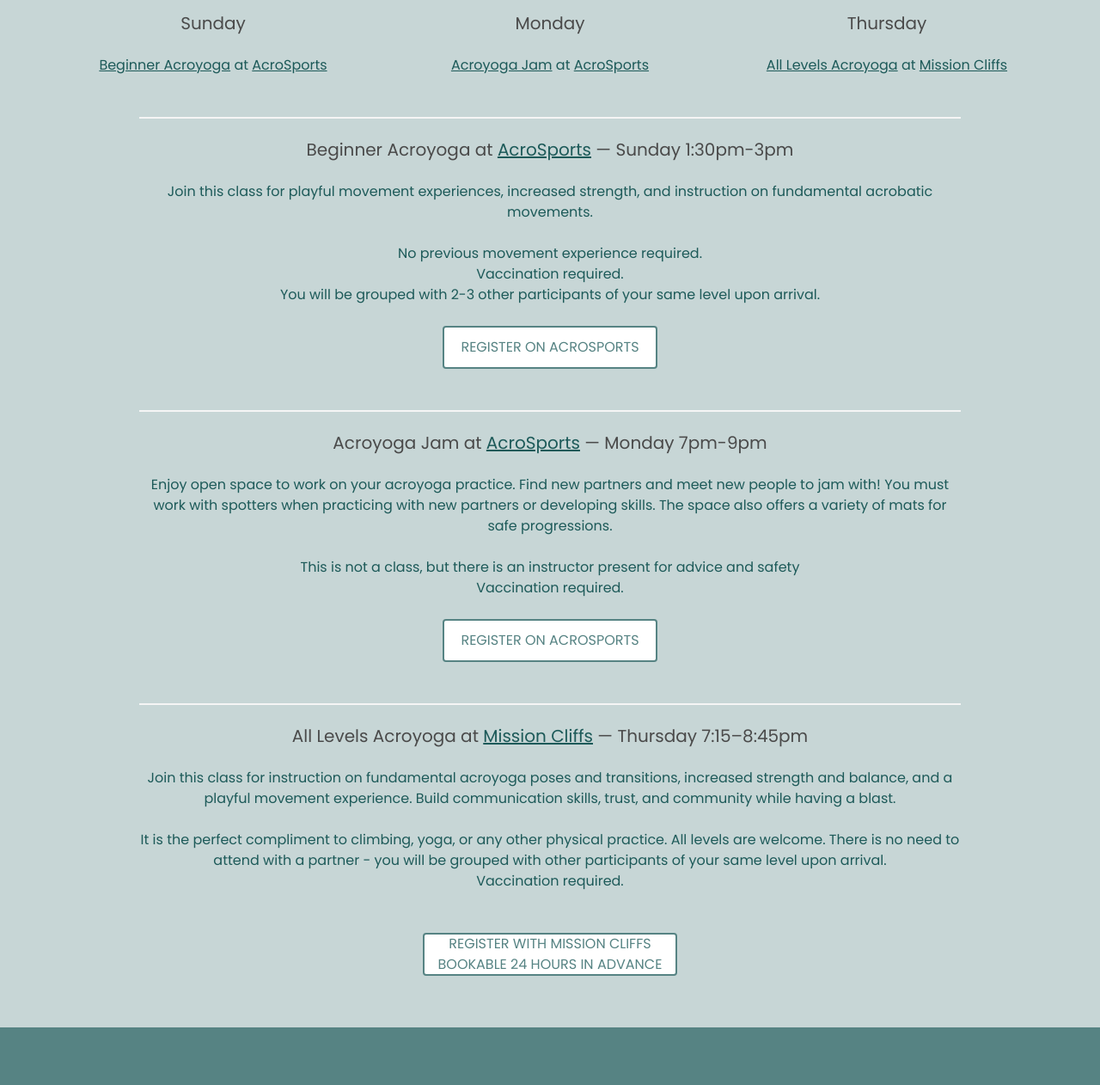
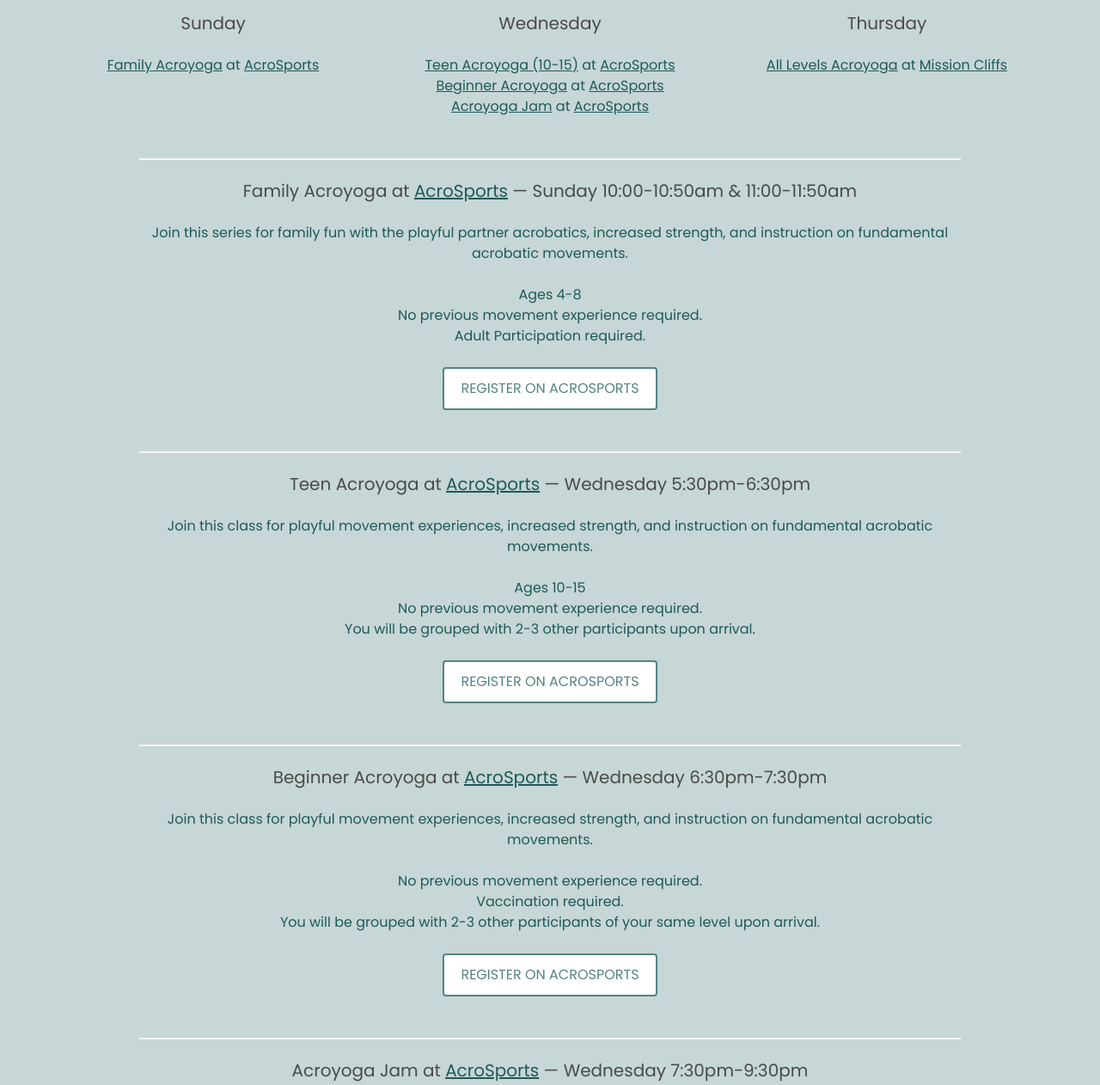
Before and after one commit to alysweet/alysweet.github.io, a plain HTML site: page index.html in a window 1280 px wide. Shown: the part 1551-2813 px from the top of the page at 86% size. Drawn offline with nearby package versions, Linux system fonts and the light colour scheme.

Commit message:
Update Fall Class Schedule
yep

```diff
--- a/index.html
+++ b/index.html
@@ -191,11 +191,7 @@
             </div>
             <div class="column is-4 has-text-centered">
               <h2 class="subtitle">Sunday</h2>
-              <p><a href="#acrosports-class">Beginner Acroyoga</a> at <a href="https://acrosports.org/">AcroSports</a></p>
-            </div>
-            <div class="column is-4 has-text-centered">
-              <h2 class="subtitle">Monday</h2>
-              <p><a href="#acrosports-jam">Acroyoga Jam</a> at <a href="https://acrosports.org/">AcroSports</a></p>
+              <p><a href="#family-acrosports-class">Family Acroyoga</a> at <a href="https://acrosports.org/">AcroSports</a></p>
             </div>
             <!--
             <div class="column is-3 has-text-centered">
@@ -204,6 +200,12 @@
               <p><a href="#centersf-class-2">Acroyoga Level 2</a> at <a href="https://www.thecentersf.com/" target="_blank">The&nbsp;Center&nbsp;SF</a></p>
             </div>
             -->
+            <div class="column is-4 has-text-centered">
+              <h2 class="subtitle">Wednesday</h2>
+              <p><a href="#teen-acrosports-class">Teen Acroyoga (10-15)</a> at <a href="https://acrosports.org/">AcroSports</a></p>
+              <p><a href="#acrosports-class">Beginner Acroyoga</a> at <a href="https://acrosports.org/">AcroSports</a></p>
+              <p><a href="#acrosports-jam">Acroyoga Jam</a> at <a href="https://acrosports.org/">AcroSports</a></p>
+            </div>
             <div class="column is-4 has-text-centered">
               <h2 class="subtitle">Thursday</h2>
               <p><a href="#mission-cliffs-class">All Levels Acroyoga</a> at <a href="https://touchstoneclimbing.com/mission-cliffs/" target="_blank">Mission&nbsp;Cliffs</a></p>
@@ -214,7 +216,7 @@
               <h2 class="subtitle" id="dolores-class">
                 All Levels Acroyoga at Dolores Park &mdash; Sunday 10:30am&ndash;12:00pm
               </h2>
-              <p>Our last outdoor class of the season will be on Sunday October 31 in Mission Dolores Park.</p>
+              <p>Our last outdoor class of the season will be on Sunday October 31 2021 in Mission Dolores Park.</p>
               <br />
               <p>Socially distant and COVID-19 conscientious.</p>
               <p>15% of proceeds will be donated to non-profits.</p>
@@ -228,11 +230,50 @@
               </a>
             </div>
           -->
-
+            <div class="column is-10 has-text-centered is-offset-1">
+              <hr>
+              <h2 class="subtitle" id="family-acrosports-class">
+                Family Acroyoga at <a href="https://acrosports.org/" target="_blank">AcroSports</a> &mdash; Sunday 10:00-10:50am & 11:00-11:50am
+              </h2>
+              <p>Join this series for family fun with the playful partner acrobatics, increased strength, and instruction on fundamental acrobatic movements.</p>
+              <br />
+              <ul>
+                <li> Ages 4-8 </li>
+                <li> No previous movement experience required.</li>
+                <li> Adult Participation required.</li>
+              </ul>
+              <br />
+              <a href="https://acrosports.org/kids-classes/"
+                 class="button"
+                 target="_blank"
+              >
+                Register on AcroSports
+              </a>
+            </div>
             <div class="column is-10 has-text-centered is-offset-1">
               <hr>
               <h2 class="subtitle" id="acrosports-class">
-                Beginner Acroyoga at <a href="https://acrosports.org/" target="_blank">AcroSports</a> &mdash; Sunday 1:30pm-3pm
+                Teen Acroyoga at <a href="https://acrosports.org/" target="_blank">AcroSports</a> &mdash; Wednesday 5:30pm-6:30pm
+              </h2>
+              <p>Join this class for playful movement experiences, increased strength, and instruction on fundamental acrobatic movements.</p>
+              <br />
+              <ul>
+                <li>Ages 10-15 </li>
+                <li>No previous movement experience required.</li>
+                <li>You will be grouped with 2-3 other participants upon arrival.</li>
+              </ul>
+              <br />
+              <a href="https://acrosports.org/kids-classes/youth-classes/"
+                 class="button"
+                 target="_blank"
+              >
+                Register on AcroSports
+              </a>
+            </div>
+            <div class="column is-10 has-text-centered is-offset-1">
+              <hr>
+              <h2 class="subtitle" id="acrosports-class">
+                Beginner Acroyoga at <a href="https://acrosports.org/" target="_blank">AcroSports</a> &mdash; Wednesday 6:30pm-7:30pm
               </h2>
               <p>Join this class for playful movement experiences, increased strength, and instruction on fundamental acrobatic movements.</p>
               <br />
@@ -252,7 +293,7 @@
             <div class="column is-10 has-text-centered is-offset-1">
               <hr>
               <h2 class="subtitle" id="acrosports-jam">
-                Acroyoga Jam at <a href="https://www.acrosports.org/" target="_blank">AcroSports</a> &mdash; Monday 7pm-9pm
+                Acroyoga Jam at <a href="https://www.acrosports.org/" target="_blank">AcroSports</a> &mdash; Wednesday 7:30pm-9:30pm
               </h2>
               <p>Enjoy open space to work on your acroyoga practice. Find new partners and meet new people to jam with! You must work with spotters when practicing with new partners or developing skills. The space also offers a variety of mats for safe progressions.</p>
               <br />
```
